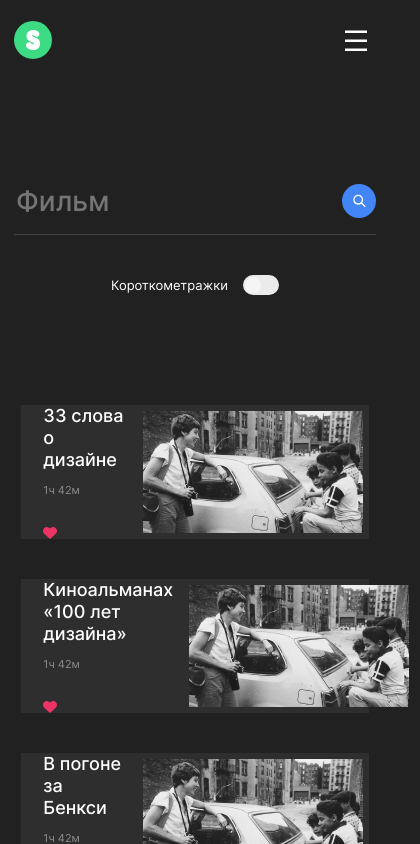
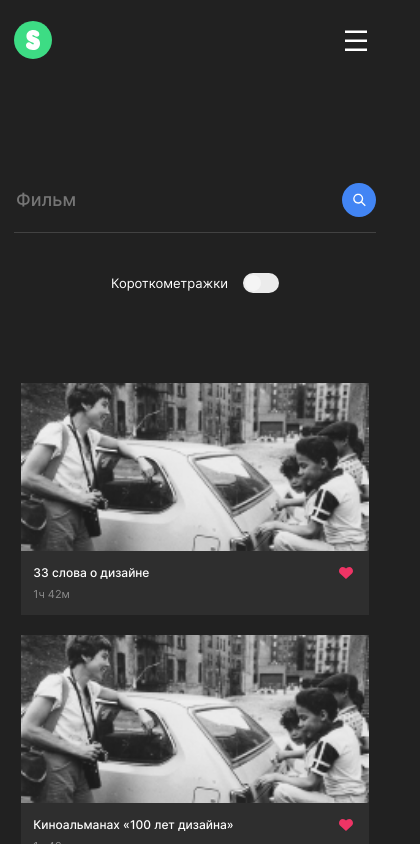
Before and after one commit to Vovkasquid/movies-explorer-frontend, a React (Create React App) app: page /movies in a window 390 px wide. Shown: the top 844 px of the page, 420 px wide, since content can reach past the window. Built offline with nearby package versions, Linux system fonts and the light colour scheme.

Commit message:
feat: отстилизовать фильмы под 320px

```diff
--- a/src/components/MoviesCard/MoviesCard.css
+++ b/src/components/MoviesCard/MoviesCard.css
@@ -60,3 +60,36 @@
   height: 122px;
   object-fit: cover;
 }
+
+@media (max-width: 500px) {
+  .movies-card {
+    flex-direction: column;
+    padding: 0;
+    height: 232px;
+  }
+  .movies-card__film-picture {
+    order: -1;
+    width: 100%;
+    height: 168px;
+  }
+  .movies-card__info-container {
+    width: 100%;
+    padding: 14px 16px 14px 12px;
+    margin: 0;
+    box-sizing: border-box;
+    position: relative;
+  }
+  .movies-card__title {
+    font-size: 12px;
+    line-height: 15px;
+    margin-bottom: 8px;
+  }
+  .movies-card__duration {
+    margin: 0;
+  }
+  .movies-card__like-button {
+    position: absolute;
+    top: 16px;
+    right: 16px;
+  }
+}
--- a/src/components/MoviesCardList/MoviesCardList.css
+++ b/src/components/MoviesCardList/MoviesCardList.css
@@ -5,6 +5,7 @@
   justify-content: center;
   padding: 70px 70px 80px 70px;
   width: 100%;
+  box-sizing: border-box;
 }
 
 .movies-card-list__list {
@@ -49,3 +50,18 @@
     padding-bottom: 30px;
   }
 }
+
+@media (max-width: 500px) {
+  .movies-card-list {
+    padding: 40px 10px 80px 10px;
+  }
+  .movies-card-list__list {
+    gap: 20px;
+  }
+  .movies-card-list__list {
+    padding-bottom: 20px;
+  }
+  .movies-card-list__next-films-button {
+    width: 240px;
+  }
+}
--- a/src/components/SearchForm/SearchForm.css
+++ b/src/components/SearchForm/SearchForm.css
@@ -131,6 +131,8 @@
   }
   .search-form__input-field {
     width: 66.25vw;
+    font-size: 18px;
+    line-height: 22px;
   }
   .search-form__checkbox-button-label {
     align-self: center;
```
